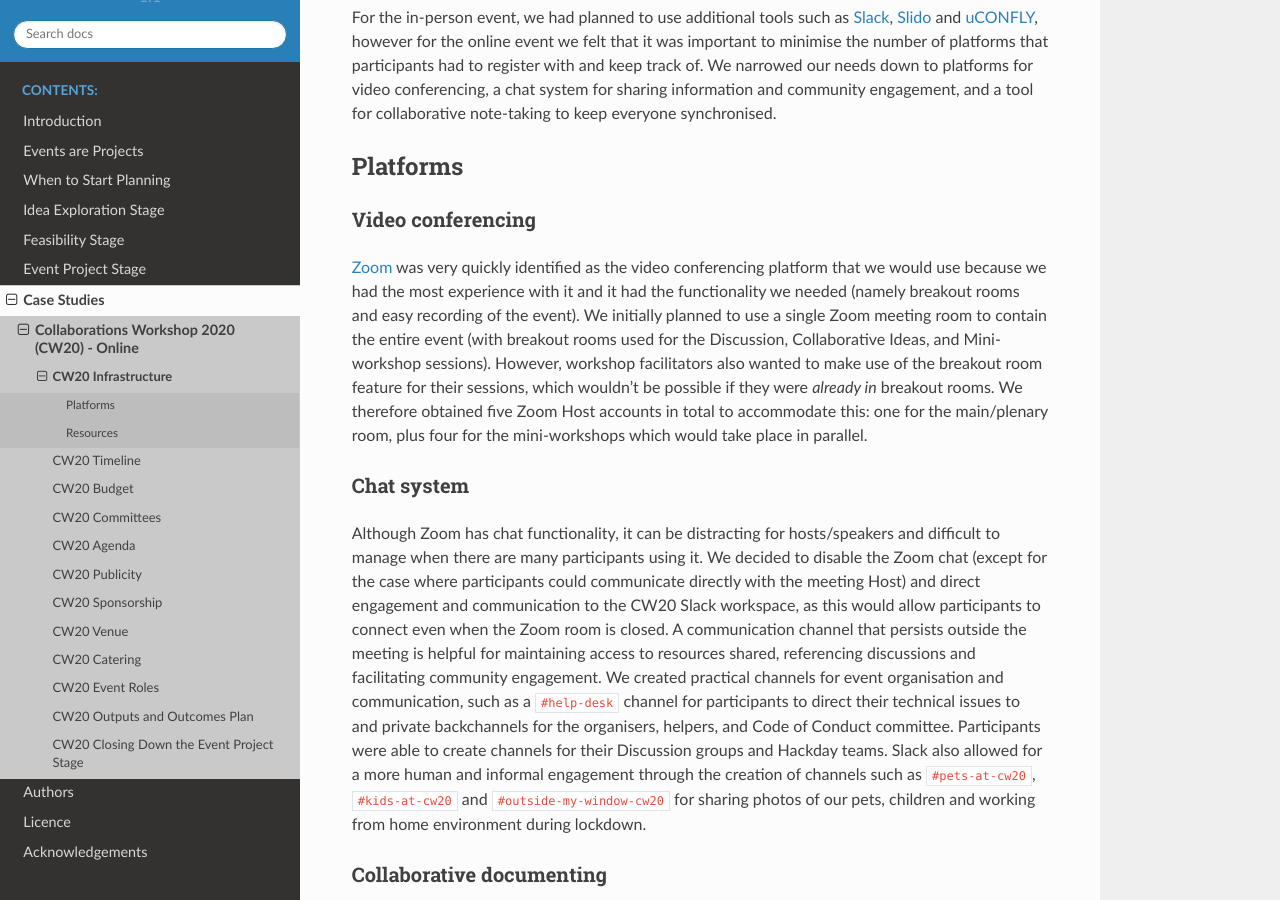
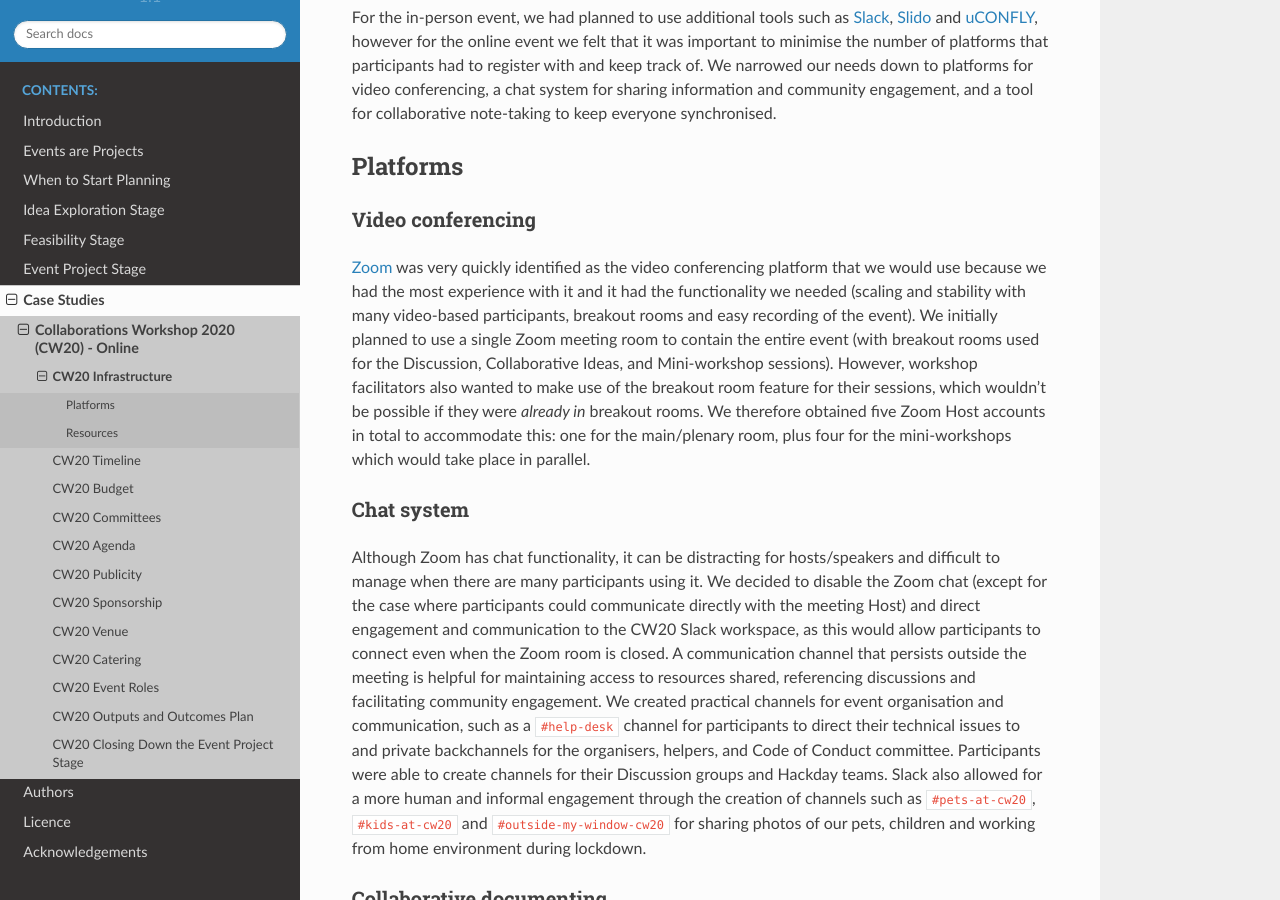
Before and after one commit to softwaresaved/event-organisation-guide, a Sphinx documentation site: the page built from docs/eog/case-studies-cw20-infrastructure.rst, in a window 1280 px wide and 900 px high, scrolled down 490 px. Built offline with Sphinx 7.4.7 and the Read the Docs theme 2.0.0, drawn with Linux system fonts in a browser that asks for light colours; pages that are not in the unit, such as notebooks, are missing from menus.

Commit message:
Update docs/eog/case-studies-cw20-infrastructure.rst
Co-authored-by: shoaibsufi <shoaibsufi@gmail.com>

```diff
--- a/docs/eog/case-studies-cw20-infrastructure.rst
+++ b/docs/eog/case-studies-cw20-infrastructure.rst
@@ -20,7 +20,7 @@
 Video conferencing
 ^^^^^^^^^^^^^^^^^^^
 
-`Zoom <https://zoom.us/>`_ was very quickly identified as the video conferencing platform that we would use because we had the most experience with it and it had the functionality we needed (namely breakout rooms and easy recording of the event).
+`Zoom <https://zoom.us/>`_ was very quickly identified as the video conferencing platform that we would use because we had the most experience with it and it had the functionality we needed (scaling and stability with many video-based participants, breakout rooms and easy recording of the event).
 We initially planned to use a single Zoom meeting room to contain the entire event (with breakout rooms used for the Discussion, Collaborative Ideas, and Mini-workshop sessions).
 However, workshop facilitators also wanted to make use of the breakout room feature for their sessions, which wouldn’t be possible if they were *already in* breakout rooms.
 We therefore obtained five Zoom Host accounts in total to accommodate this: one for the main/plenary room, plus four for the mini-workshops which would take place in parallel.
```
